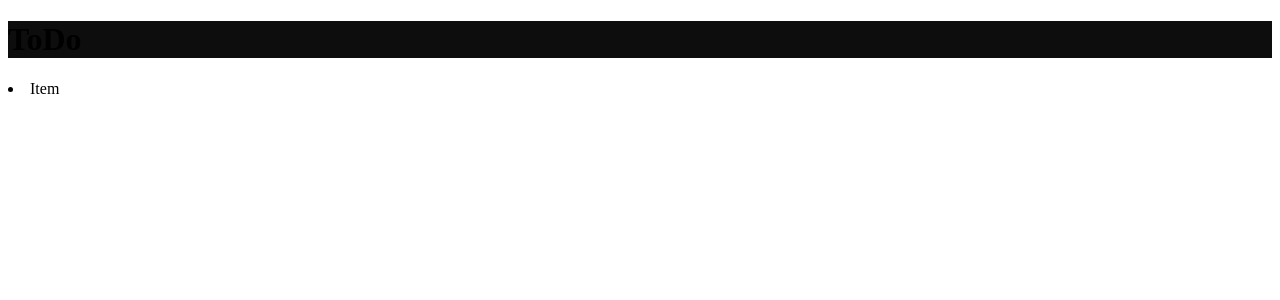
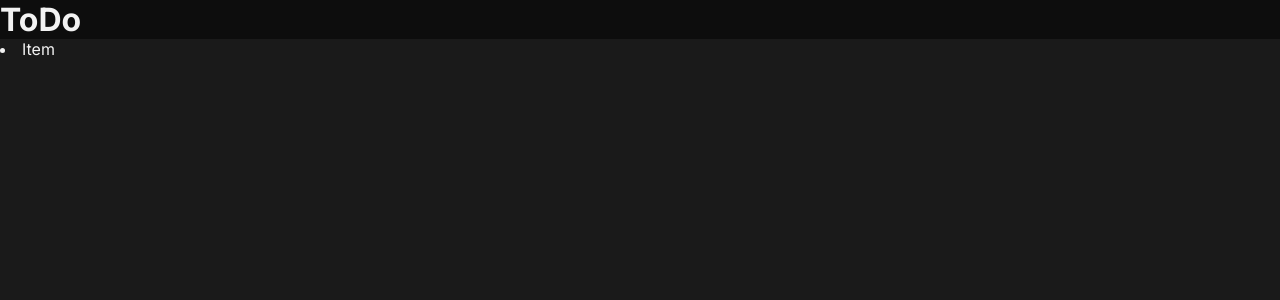
Before and after one commit to marianapalhano/react, a React (Vite) app in the folder todo-list/: page / in a window 1280 px wide. Shown: the top 300 px of the page. Built offline with nearby package versions, Linux system fonts and the light colour scheme.

Commit message:
feat(todo-list): adds global styles

```diff
--- a/todo-list/index.html
+++ b/todo-list/index.html
@@ -2,9 +2,11 @@
 <html lang="en">
   <head>
     <meta charset="UTF-8" />
-    <link rel="icon" type="image/svg+xml" href="/vite.svg" />
     <meta name="viewport" content="width=device-width, initial-scale=1.0" />
-    <title>Vite + React + TS</title>
+    <link rel="preconnect" href="https://fonts.googleapis.com">
+    <link rel="preconnect" href="https://fonts.gstatic.com" crossorigin>
+    <link href="https://fonts.googleapis.com/css2?family=Inter:wght@400;700&family=Montserrat:wght@400;700&family=Ubuntu+Mono&display=swap" rel="stylesheet">
+    <title>ToDo</title>
   </head>
   <body>
     <div id="root"></div>
--- a/todo-list/src/App.tsx
+++ b/todo-list/src/App.tsx
@@ -1,5 +1,7 @@
 import { Header } from "./components/Header"
 import { List } from "./components/List"
+
+import './global.css'
 
 function App() {
 
--- /dev/null
+++ b/todo-list/src/global.css
@@ -0,0 +1,40 @@
+:root {
+    --white: #ffffff;
+    --gray-100: #F2F2F2;
+    --gray-200: #D9D9D9;
+    --gray-300: #808080;
+    --gray-400: #333333;
+    --gray-500: #262626;
+    --gray-600: #1A1A1A;
+    --gray-700: #0D0D0D;
+
+    --purple: #8284FA;
+    --purple-dark: #5E60CE;
+    --blue: #4EA8DE;
+    --blue-dark: #1E6F9F;
+
+    --danger: #E25858;
+}
+
+:focus {
+    outline: transparent;
+    box-shadow: 0 0 0 2px var(--blue-dark);
+}
+
+* {
+    margin: 0;
+    padding: 0;
+    box-sizing: border-box;
+}
+
+body {
+    background: var(--gray-600);
+    color: var(--gray-100);
+    -webkit-font-smoothing: antialiased;
+}
+
+body, input, textarea, button {
+    font-family: 'Inter', sans-serif;
+    font-weight: 400;
+    font-size: 1rem;
+}
```
